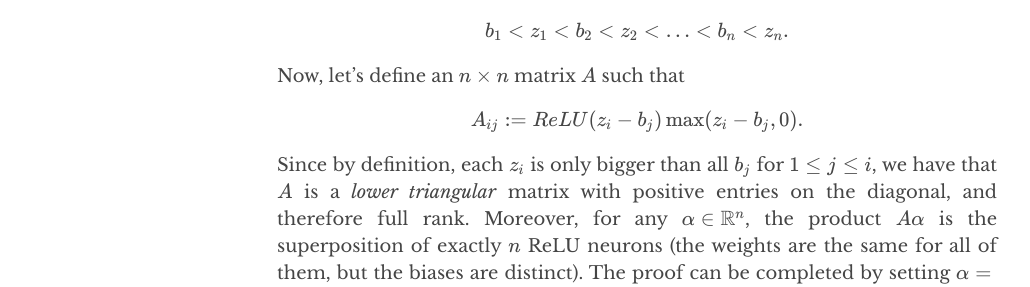
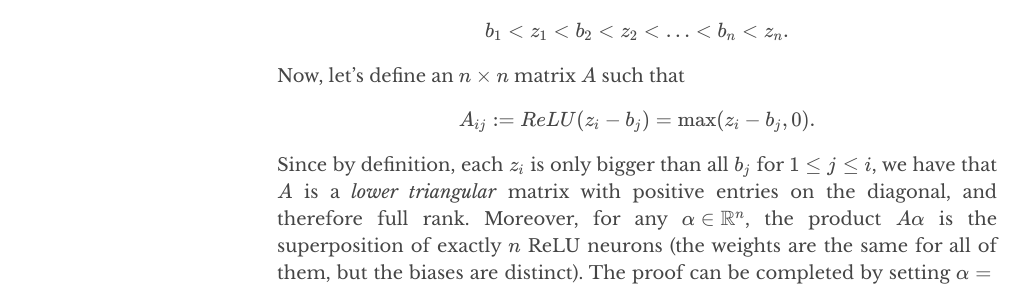
Before and after one commit to chinmayhegde/fodl, a Jekyll site: the page built from _posts/2022-01-18-representation01.md, in a window 1280 px wide and 900 px high, scrolled down 3579 px. Shown: the part 152-439 px from the top of the window, without its empty margins (3-1033 px from the left). Built offline with Jekyll 4.4.1, drawn with Linux system fonts in a browser that asks for light colours; nearby versions of some CDN libraries.

```diff
--- a/_posts/2022-01-18-representation01.md
+++ b/_posts/2022-01-18-representation01.md
@@ -90,7 +90,7 @@ In fact, the above result holds for any activation function $\Psi$ that is not a
   One way to pick $w$ is by random projection: pick $w$ from a standard $d$-variate Gaussian distribution; then the above holds with high probability. If the above relation between $z_i$ holds, we can find some sequence of $b_i$ such that:
   \\[ b_1 < z_1 < b_2 < z_2 < \ldots < b_n < z_n . \\]
   Now, let's define an $n \times n$ matrix $A$ such that
-  \\[ A_{ij} := ReLU(z_i - b_j) \max(z_i - b_j, 0) . \\]
+  \\[ A_{ij} := ReLU(z_i - b_j) = \max(z_i - b_j, 0) . \\]
   Since by definition, each $z_i$ is only bigger than all $b_j$ for $1 \leq j \leq i$, we have that $A$ is a *lower triangular* matrix with positive entries on the diagonal, and therefore full rank. Moreover, for any $\alpha \in \mathbb{R}^n$, the product $A \alpha$ is the superposition of exactly $n$ ReLU neurons (the weights are the same for all of them, but the biases are distinct). The proof can be completed by setting $\alpha = A^{-1} y$.
 {:.proof}
 
```
